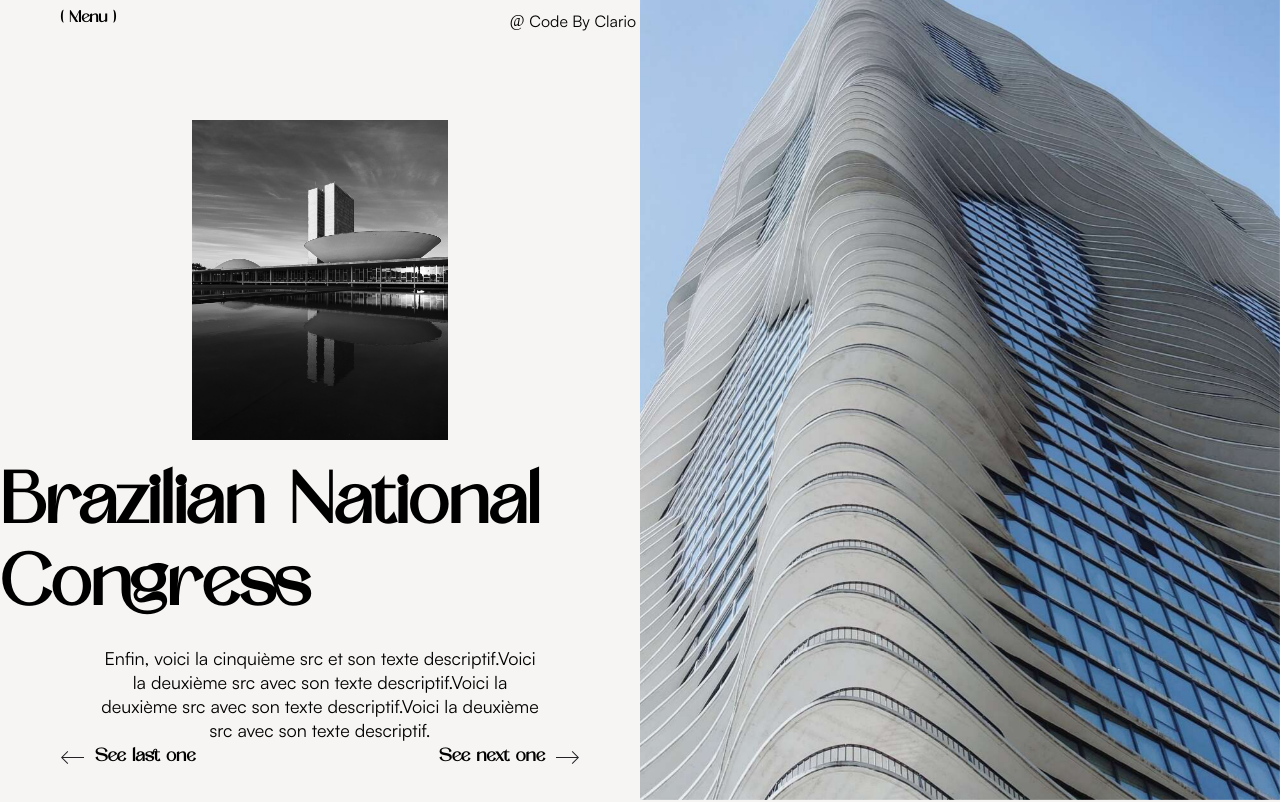
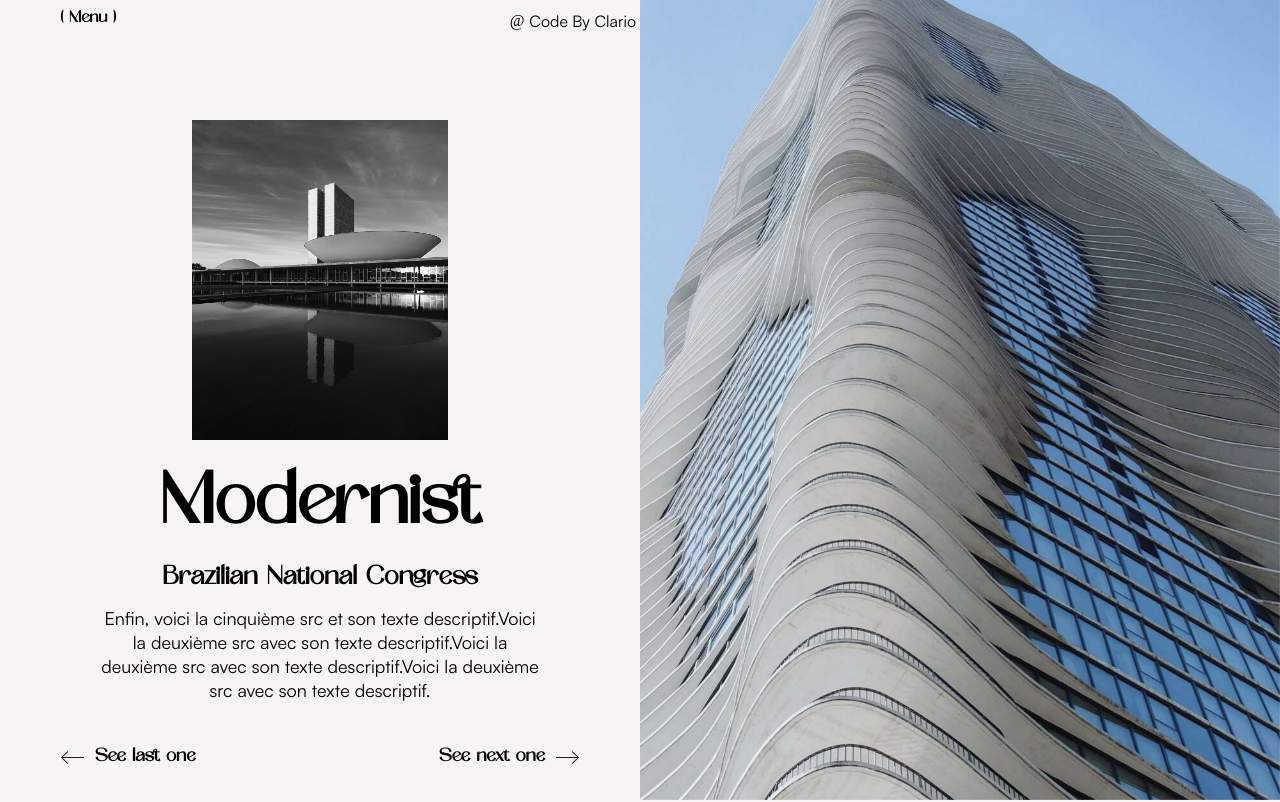
Before and after one commit to ccadran/Architecture-gallery, a Next.js app: page / in a window 1280 px wide. Shown: the top 802 px of the page. Built offline with nearby package versions, Linux system fonts and the light colour scheme.

Commit message:
add title

```diff
--- a/src/app/components/HeroSlider/MainContent/Content.jsx
+++ b/src/app/components/HeroSlider/MainContent/Content.jsx
@@ -4,7 +4,6 @@ import { useEffect, useState } from "react";
 import gsap from "gsap";
 import styles from "./content.module.scss";
 import { motion } from "framer-motion";
-import { TitleIn } from "./anim";
 
 export default function NextImageSlider({
   content,
@@ -17,15 +16,22 @@ export default function NextImageSlider({
     const tlNext = gsap.timeline({});
     const tlPrev = gsap.timeline({});
     const tlCurrent = gsap.timeline({});
+    const tlGenre = gsap.timeline({});
     const tlTitle = gsap.timeline({});
     const tlDescription = gsap.timeline({});
 
+    tlGenre.fromTo(
+      `.${styles.genre}`,
+      { opacity: 0, y: 40 },
+      { opacity: 1, y: 0 },
+      0.5
+    );
     tlTitle.fromTo(
       `.${styles.title}`,
       { opacity: 0, y: 40 },
       { opacity: 1, y: 0 },
       0.5
-    ); // Adjust the duration and delay as needed
+    );
 
     tlDescription.fromTo(
       `.${styles.description}`,
@@ -67,14 +73,14 @@ export default function NextImageSlider({
         .add(tlPrev, 0)
         .add(tlNext, 0)
         .add(tlDescription, 0)
-        .add(TitleIn, 0.2);
+        .add(tlGenre, 0.2);
     } else if (isNext) {
       timeline
         .add(tlCurrent, 0.2)
         .add(tlPrev, 0.2)
         .add(tlNext, 0.2)
         .add(tlDescription, 0)
-        .add(TitleIn, 0.2);
+        .add(tlGenre, 0.2);
     }
   }, [currentIndex]);
 
@@ -110,9 +116,8 @@ export default function NextImageSlider({
         })}
       </div>
       <div className={styles.infos}>
-        <motion.h2 className={styles.title}>
-          {content[newCurrentIndex].title}
-        </motion.h2>
+        <h2 className={styles.genre}>{content[newCurrentIndex].genre}</h2>
+        <h4 className={styles.title}>{content[newCurrentIndex].title}</h4>
         <p className={styles.description}>
           {content[newCurrentIndex].shortDescription}{" "}
         </p>
--- a/src/app/components/HeroSlider/MainContent/content.module.scss
+++ b/src/app/components/HeroSlider/MainContent/content.module.scss
@@ -46,10 +46,14 @@
   display: flex;
   flex-direction: column;
   align-items: center;
-  .title {
+  .genre {
     font-size: 72px;
     margin-top: 28px;
     margin-bottom: 14px;
+  }
+  .title {
+    margin-bottom: 12px;
+    font-size: 26px;
   }
   .description {
     font-size: 18px;
--- a/src/content/content.json
+++ b/src/content/content.json
@@ -12,7 +12,7 @@
     "src": "/assets/images/brutalism.jpg",
     "shortDescription": "Voici la deuxième src avec son texte descrVoici la deuxième src avec son texte descriptif.iptif.Voici la deuxième src avec son texte descriptif.",
     "longDescription": "Ceci est la longue description bgejbfsdgllllllllll jedsbofffffffffffffffffff fiodbzhiezoffffffffffffff fioebzzzzzzzzzzzzzzzzzzzz fboeziiiiiiiiiiii faibpoooooooooooooo bfeogaziuuuuuuuuu bgfeioazzzzz fboeaguiiiiiiii oifbaeguuuuuuu bofaeguiiiii foeibagggggggggggg ibaefeooooooooooo iofbaeggggggggg ioaebffffffffff",
-    "title": "Brutalism",
+    "title": "Barbican Center",
     "genre": "Brutalism",
     "color": "#fff",
     "author": "Kotryna Juskaite"
```
